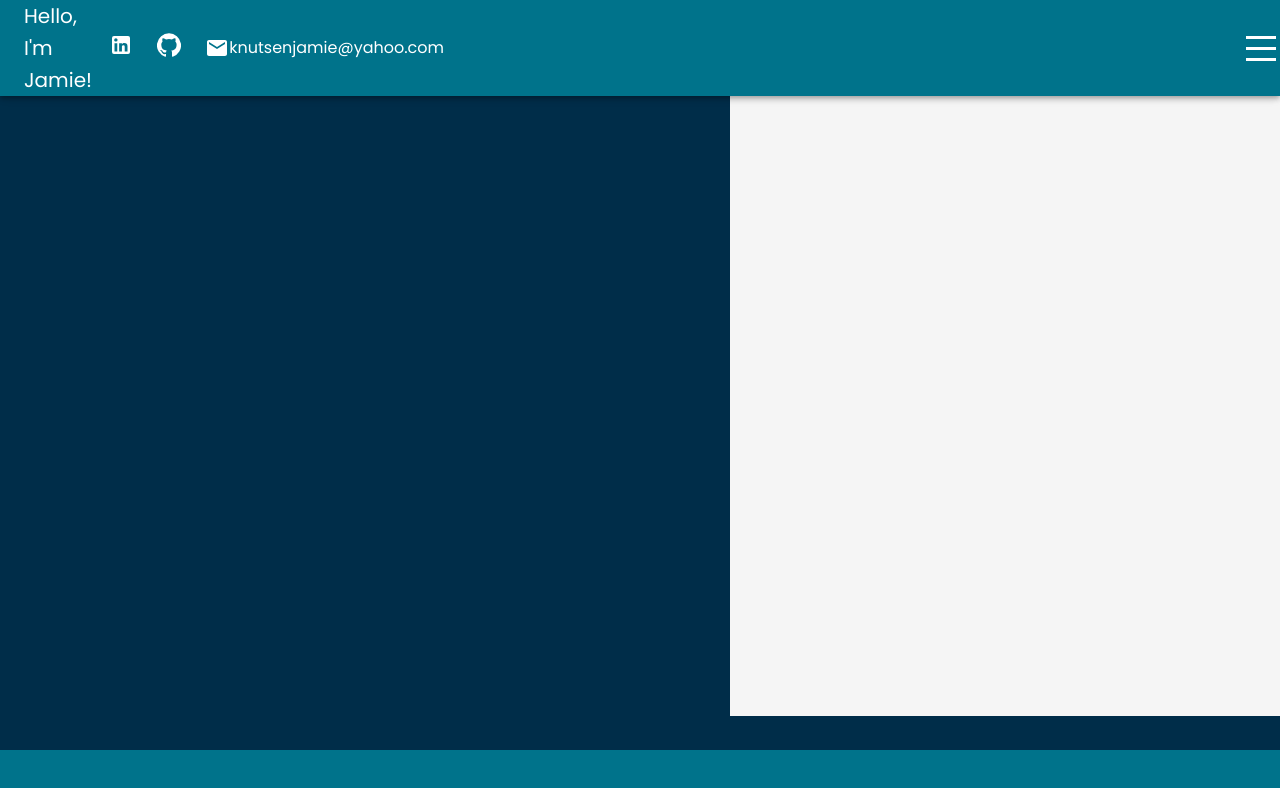
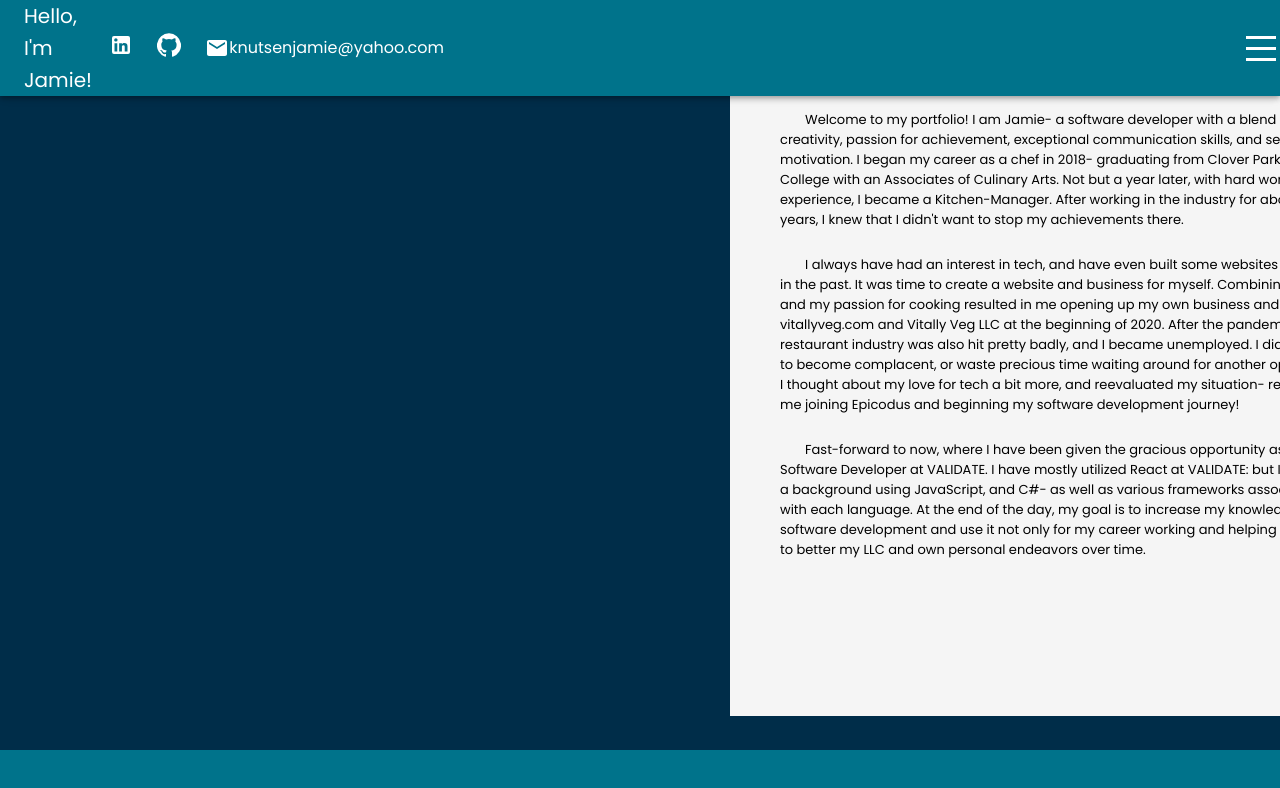
Before and after one commit to Knutsenjamie/Portfolio, a React (Create React App) app: page / in a window 1280 px wide. Shown: the top 788 px of the page. Built offline with nearby package versions, Linux system fonts and the light colour scheme.

Commit message:
add about me content

```diff
--- a/src/components/aboutme/Aboutme.jsx
+++ b/src/components/aboutme/Aboutme.jsx
@@ -1,19 +1,41 @@
 //picture of me, hobbies, career leading up to this point, future goals, resume pdf download.
 import "./aboutme.scss"
-import { Box } from '@material-ui/core';
+import { Box, Typography } from '@material-ui/core';
 
 export default function Aboutme() {
     return (
         <div className="aboutme" id="aboutme">
-            <div className="left"></div>
+            <div className="left">
+                {/* <div className="imgContainer">
+                <img
+                    src="https://images.pexels.com/photos/20787/pexels-photo.jpg?auto=compress&cs=tinysrgb&h=350"
+      alt="new"
+                />
+                </div> */}
+            </div>
             <div className="right">
                 <Box
                 sx={{
+                    // boxShadow: 3,
                     width: 670,
                     height: '98%',
                     bgcolor: 'whitesmoke',
                 }}
-                />
+                >
+                <div className="aboutText">
+                        <p>
+                            <span>Welcome</span> to my portfolio! I am Jamie- a software developer with a blend of creativity, passion for achievement, exceptional communication skills, and self-motivation. I began my career as a chef in 2018- graduating from Clover Park Technical College with an Associates of Culinary Arts. Not but a year later, with hard work and little experience, I became a Kitchen-Manager. After working in the industry for about 2 years, I knew that I didn't want to stop my achievements there.
+                        </p>
+                        <br></br>
+                        <p>
+                            <span>I</span> always have had an interest in tech, and have even built some websites for clients in the past. It was time to create a website and business for myself. Combining tech and my passion for cooking resulted in me opening up my own business and food blog, vitallyveg.com and Vitally Veg LLC at the beginning of 2020. After the pandemic hit, the restaurant industry was also hit pretty badly, and I became unemployed. I didn't want to become complacent, or waste precious time waiting around for another opportunity. I thought about my love for tech a bit more, and reevaluated my situation- resulting in me joining Epicodus and beginning my software development journey!
+                        </p>
+                        <br></br>
+                        <p>
+                            <span>Fast-forward</span> to now, where I have been given the gracious opportunity as a Software Developer at VALIDATE. I have mostly utilized React at VALIDATE: but I also have a background using JavaScript, and C#- as well as various frameworks associated with each language. At the end of the day, my goal is to increase my knowledge in software development and use it not only for my career working and helping others; but to better my LLC and own personal endeavors over time.
+                        </p>
+                    </div>
+                </Box>
             </div>
         </div>
     );
--- a/src/components/aboutme/Aboutme.scss
+++ b/src/components/aboutme/Aboutme.scss
@@ -4,9 +4,27 @@
 
   .left {
     flex: 0.5;
+
+    .imgContainer {
+      width: 1px;
+    }
   }
 
   .right {
     flex: 0.3;
+
+    .aboutText {
+      margin-top: 70px;
+      padding-left: 50px;
+      padding-right: 50px;
+
+      p {
+        font-size: 13px;
+      }
+
+      span {
+        margin-left: 25px;
+      }
+    }
   }
 }
```
